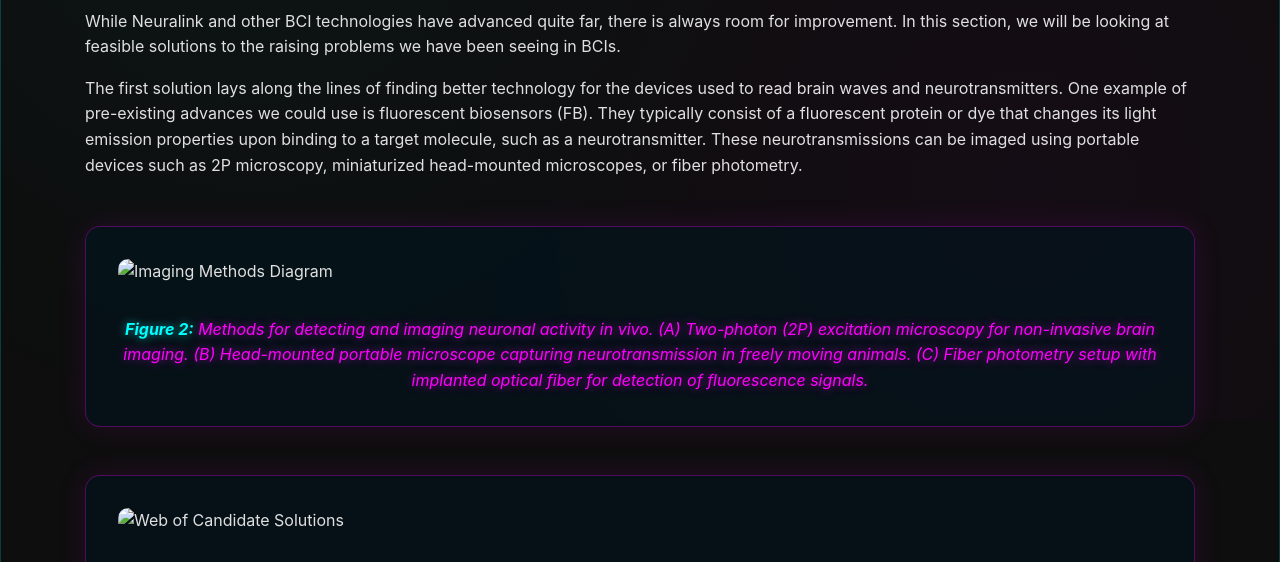
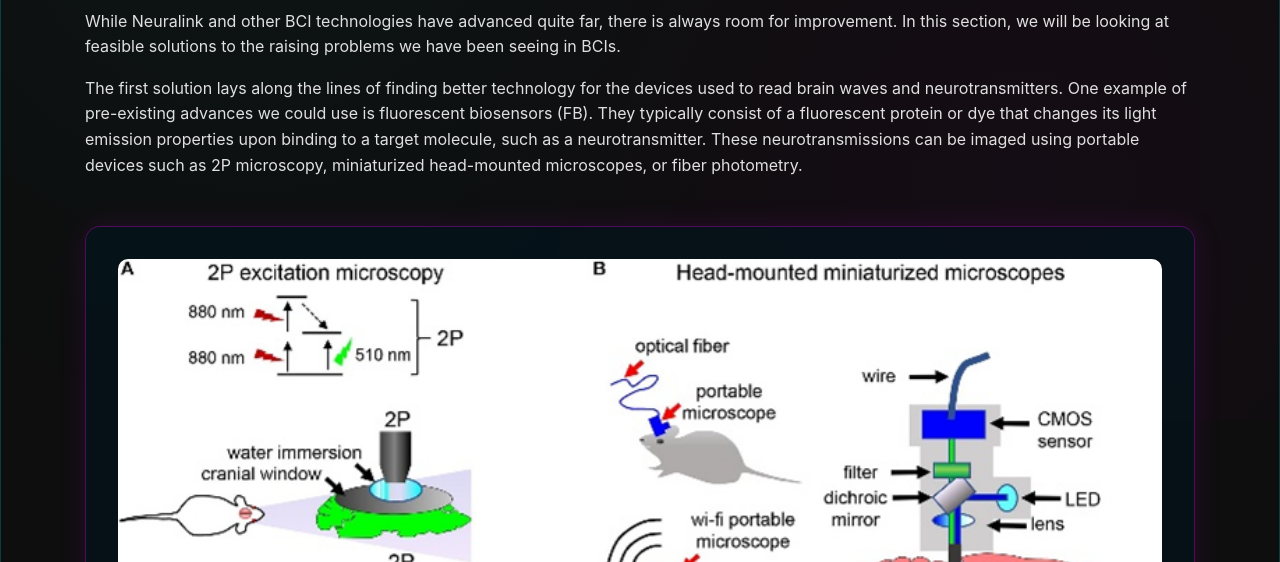
Before and after one commit to Zainabzz/SeamlessCompMindConnection, a plain HTML site: page solutions.html in a window 1280 px wide. Shown: the part 379-941 px from the top of the page. Drawn offline with Linux system fonts and the light colour scheme.

Commit message:
Replace JPG images with PNG in solutions.html

```diff
--- a/solutions.html
+++ b/solutions.html
@@ -316,12 +316,12 @@
             <p style="margin-top: 1rem;">The first solution lays along the lines of finding better technology for the devices used to read brain waves and neurotransmitters. One example of pre-existing advances we could use is fluorescent biosensors (FB). They typically consist of a fluorescent protein or dye that changes its light emission properties upon binding to a target molecule, such as a neurotransmitter. These neurotransmissions can be imaged using portable devices such as 2P microscopy, miniaturized head-mounted microscopes, or fiber photometry.</p>
 
             <div class="figure-container">
-                <img src="SCMC/figure2.jpg" alt="Imaging Methods Diagram">
+                <img src="SCMC/figure2.png" alt="Imaging Methods Diagram">
                 <p class="figure-caption"><strong>Figure 2:</strong> Methods for detecting and imaging neuronal activity in vivo. (A) Two-photon (2P) excitation microscopy for non-invasive brain imaging. (B) Head-mounted portable microscope capturing neurotransmission in freely moving animals. (C) Fiber photometry setup with implanted optical fiber for detection of fluorescence signals.</p>
             </div>
 
             <div class="figure-container">
-                <img src="SCMC/figure3.jpg" alt="Web of Candidate Solutions">
+                <img src="SCMC/figure3.png" alt="Web of Candidate Solutions">
                 <p class="figure-caption"><strong>Figure 3:</strong> Web of candidate solutions showing the two main categories: different types of devices to collect and record data (overall system) and reengineering materials for the threads.</p>
             </div>
 
```
